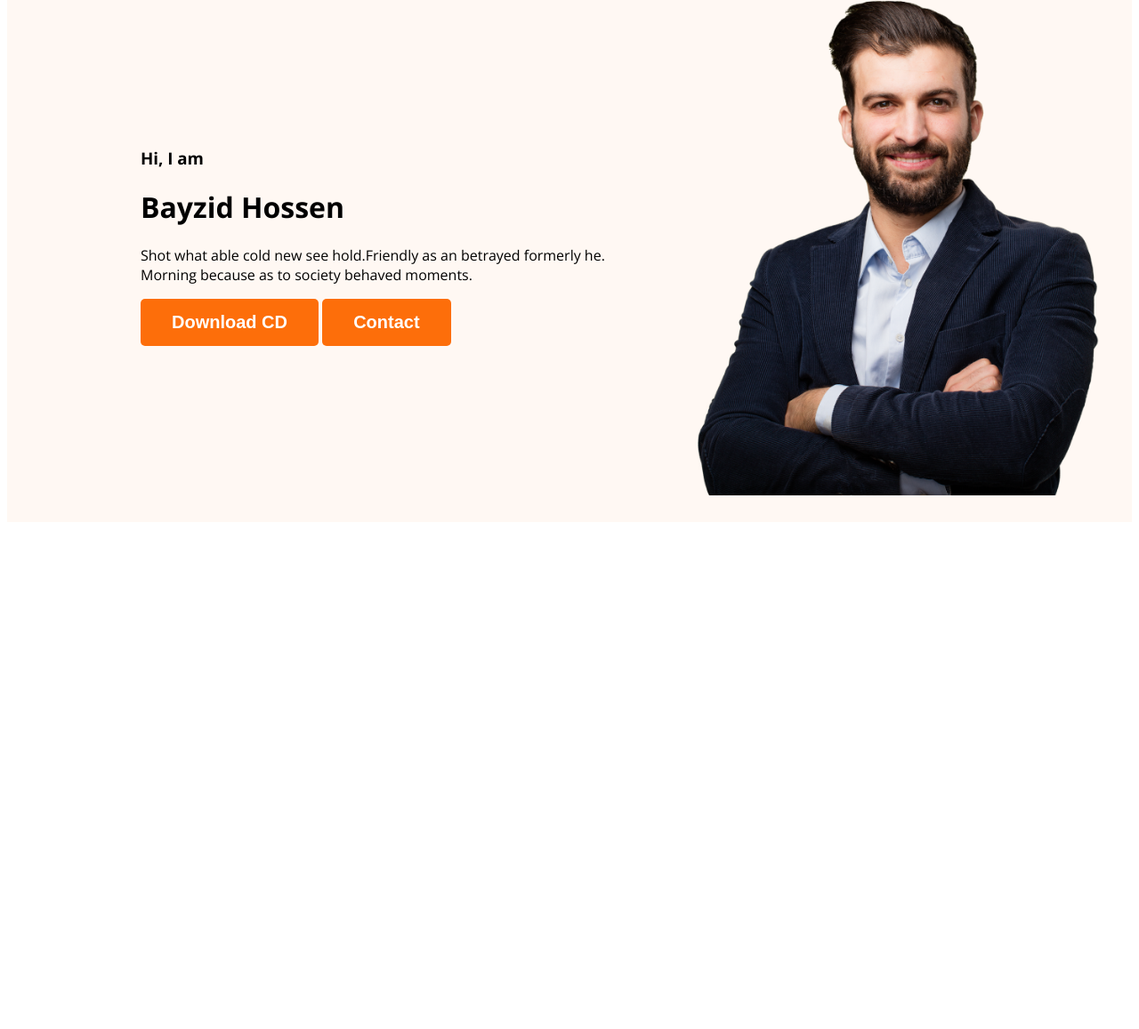
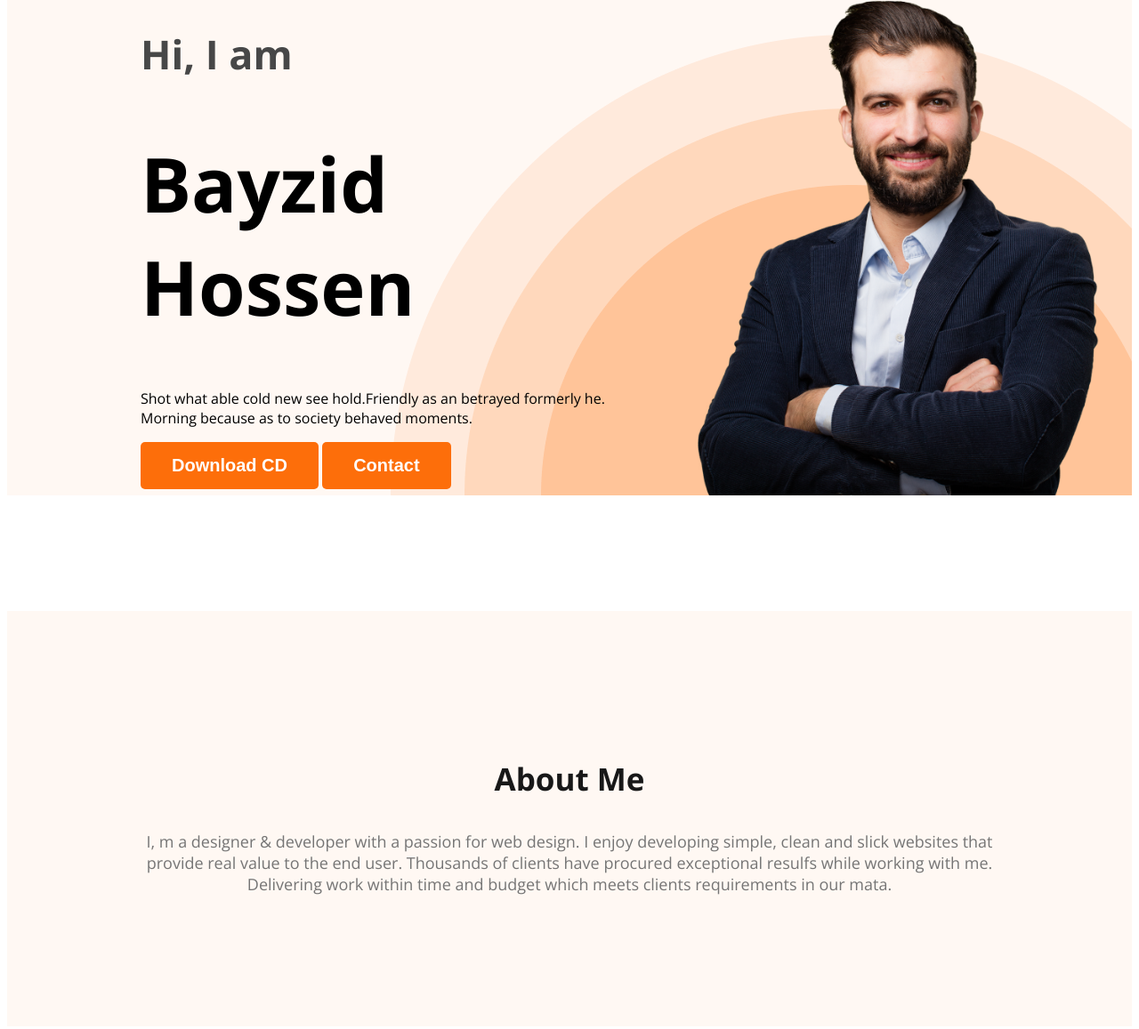
Before and after one commit to bayzidhossen123/developer-portfolio, a plain HTML site: page index.html in a window 1280 px wide. Shown: the part 211-1368 px from the top of the page at 89% size. Before the commit the page ends 806 px from the top, so only its background shows below. Drawn offline with nearby package versions, Linux system fonts and the light colour scheme.

Commit message:
about section added

```diff
--- a/index.html
+++ b/index.html
@@ -24,7 +24,7 @@
             <div class="banner-content">
                 <h3 class="banner-greeting">Hi, I  am</h3>
                 <h1 class="banner-title">Bayzid Hossen</h1>
-                <p>Shot what able cold new see hold.Friendly as an betrayed formerly he. Morning because as to society behaved moments.</p>
+                <p class="banner-descriptin">Shot what able cold new see hold.Friendly as an betrayed formerly he. Morning because as to society behaved moments.</p>
                 <button class="btn-primary">Download CD</button>
                 <button class="btn-primary">Contact</button>
             </div>
@@ -32,7 +32,12 @@
         </div>
     </header>
     <main>
-
+        <section class="about">
+            <h3 class="section-title">About Me</h3>
+            <p class="sectin-description">
+                I, m a designer & developer with a passion for web design. I enjoy developing simple, clean and slick websites that provide real value to the end user. Thousands of clients have procured exceptional resulfs while working with me. Delivering work within time and budget which meets clients requirements in our mata.
+            </p>
+        </section>
     </main>
     <footer>
 
--- a/styles/portfolio.css
+++ b/styles/portfolio.css
@@ -13,6 +13,19 @@ body{
     font-size: 20px;
     font-weight: 700;
     padding: 15px 35px;
+
+}
+
+.section-title{
+    color: #181818;
+    text-align: center;
+    font-size: 35px;
+    font-weight: 700;
+}
+.sectin-description{
+    color:#757575;
+    text-align: center;
+    font-size: 18px;
 }
 /*vav related styles*/
 nav {
@@ -45,12 +58,38 @@ nav a{
 
 .header{
     background-color: #FFF8F3;
+    background-image: url('../images/header_bg.png');
+    background-repeat: no-repeat;
+    background-position: bottom right;
 }
 .banner{
-    padding: 30px 30px 30px 150px;
+    padding: 30px 30px 0px 150px;
     display: flex;
     align-items: center;
+    justify-content: space-between;
+}
+.banner-content{
+    max-width: 650px;
 }
 .banner .profile-pic{
     width: 500px;
 }
+.banner-greeting{
+    font-size: 45px;
+    color: #474747;
+    margin-bottom: 0;
+}
+.banner-title{
+    font-size: 85px;
+    font-weight: 700;
+    margin-top: 5;
+}
+
+/*main section styles*/
+
+/*about section styles*/
+.about{
+    padding: 130px;
+    background-color: #FFF8F3;
+    margin: 130PX 0;
+}
```
